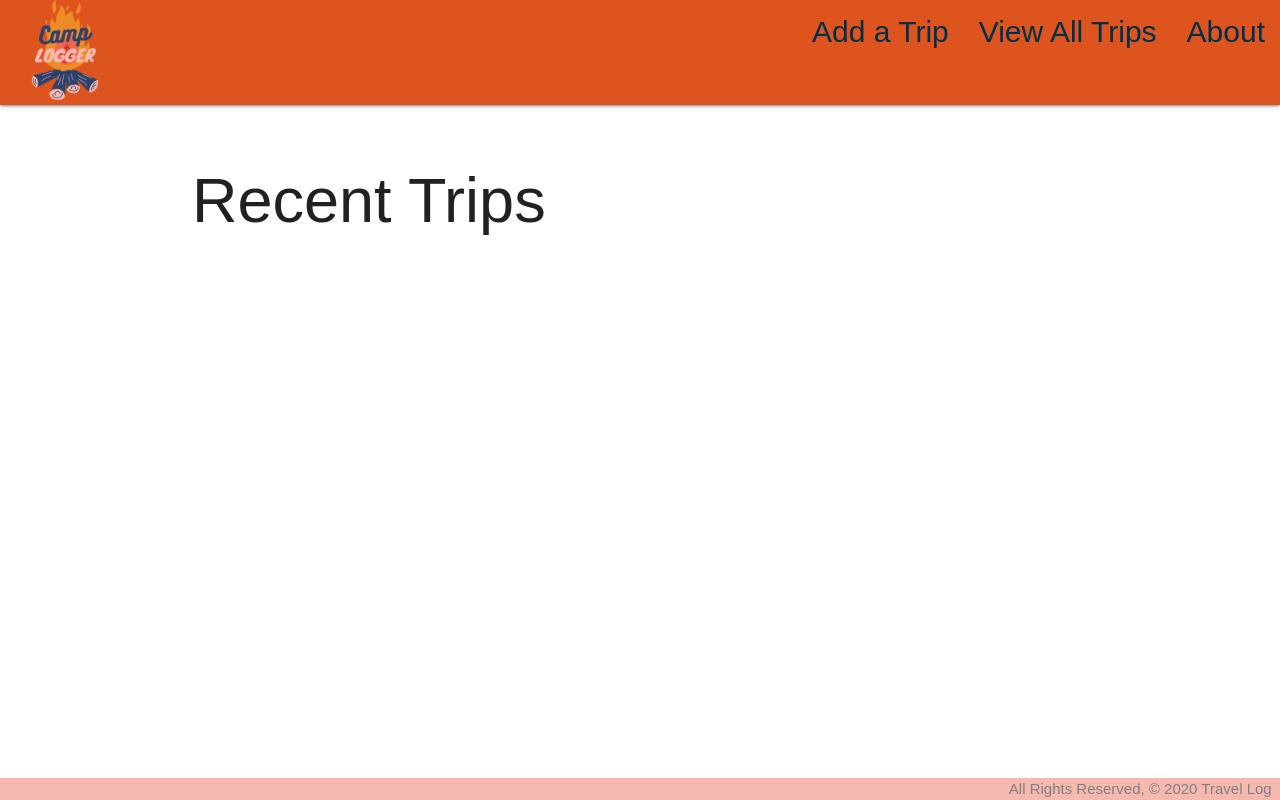
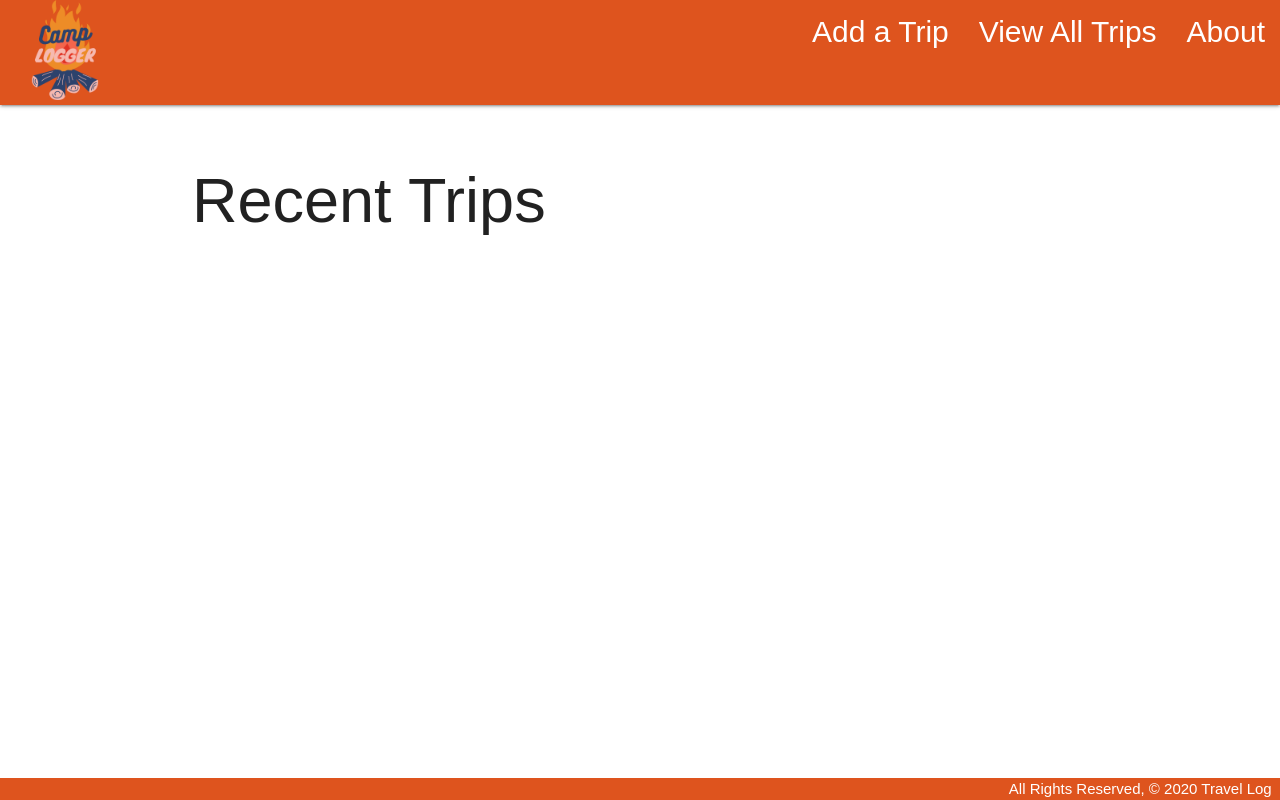
Before and after one commit to cococtrl/travel-logger, a Django app: page / in a window 1280 px wide. Run offline with Django 3.2, Linux system fonts and the light colour scheme; some web fonts are replaced.

Commit message:
css update

```diff
--- a/main_app/static/css/style.css
+++ b/main_app/static/css/style.css
@@ -27,7 +27,7 @@ nav{
 nav li a {
     font-family: 'Pattaya', sans-serif;
     font-size: 2rem;
-    color: #003049;
+    color: white;
     display: flex;
     flex-direction: row;
 }
@@ -47,8 +47,8 @@ div.card.content {
 }
 
 footer.page-footer {
-    background-color: #F6B9B0;
+    background-color: #DE541E;
     padding-top: 0;
     text-align: right;
-    color: gray
+    color: white
 }
```
